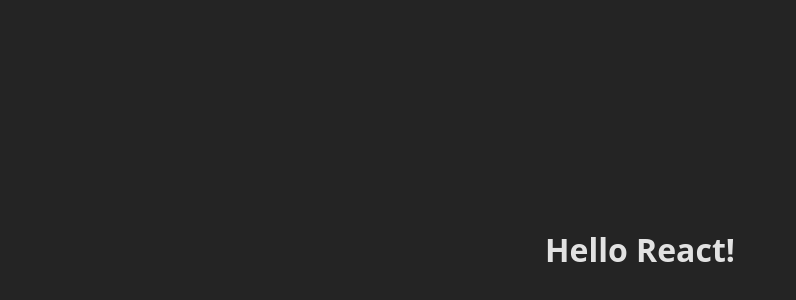
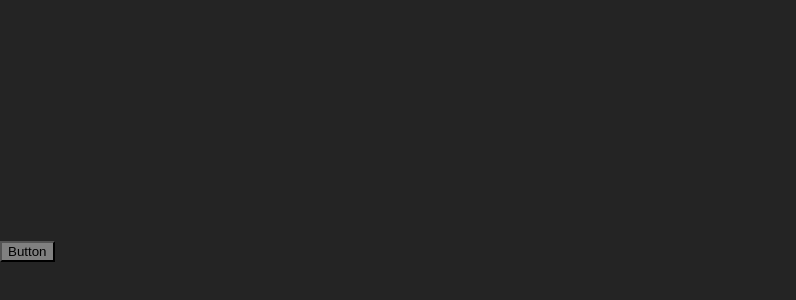
Before and after one commit to Adnane-rchidi/Learning-react, a React (Vite) app in the folder lab1/: page / in a window 1280 px wide. Shown: the part 150-450 px from the top of the page, without its empty margins (0-796 px from the left). Built offline with nearby package versions, Linux system fonts and the light colour scheme.

Commit message:
simple button that chage

```diff
--- a/lab1/src/App.jsx
+++ b/lab1/src/App.jsx
@@ -1,12 +1,7 @@
-import './App.css'
-
+import Simple from './style-feature/Simple';
 
 function App() {
-  return(
-    <>
-      <h1>Hello React!</h1>
-    </>
-  )
+  return <Simple />;
 }
 
-export default App
+export default App;
--- /dev/null
+++ b/lab1/src/style-feature/Simple.jsx
@@ -0,0 +1,16 @@
+import { useState } from "react";
+
+const Simple = () => {
+  const [active, setActive] = useState(false);
+
+  return (
+    <button
+      onClick={() => setActive(!active)}
+      style={{ backgroundColor: active ? "green" : "gray" }}
+    >
+      Button
+    </button>
+  );
+};
+
+export default Simple;
```
